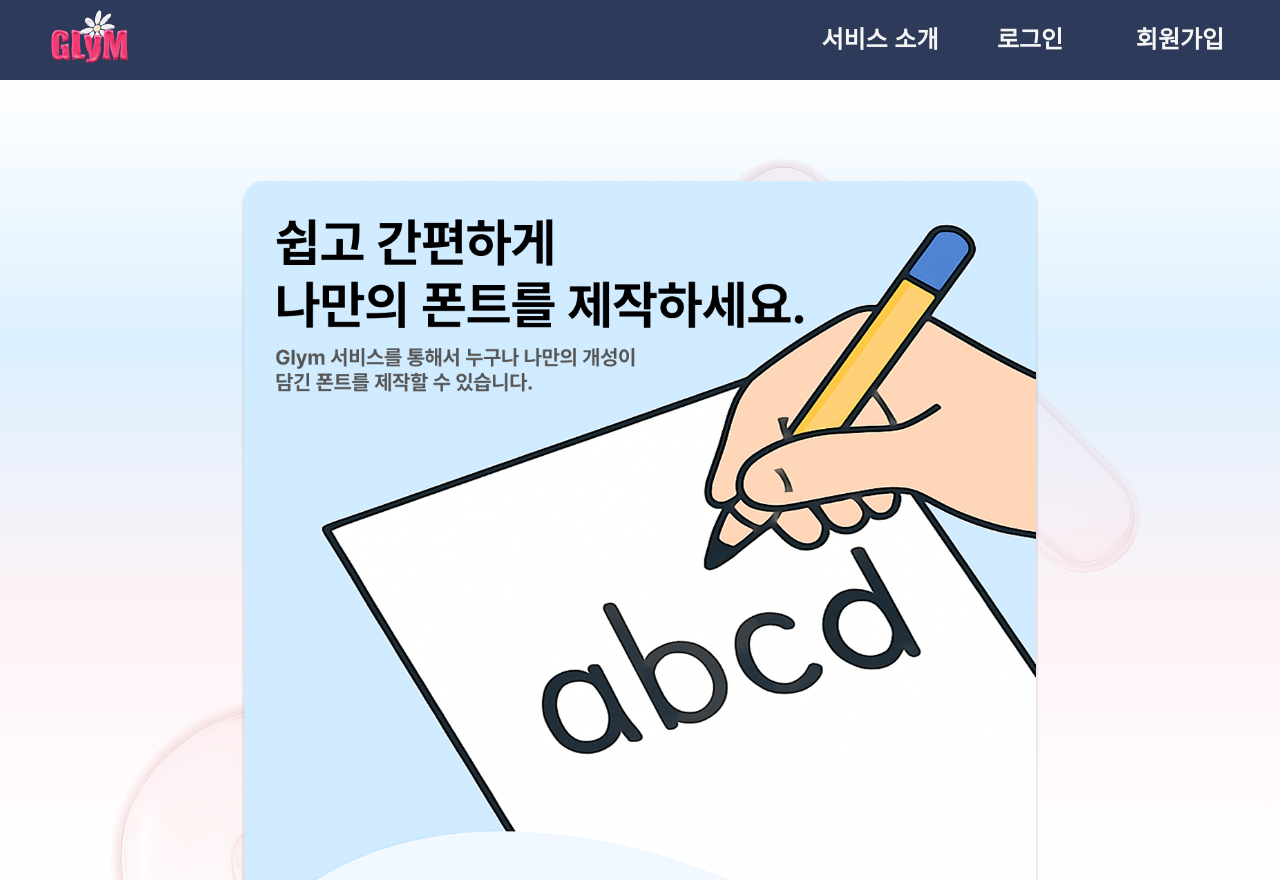
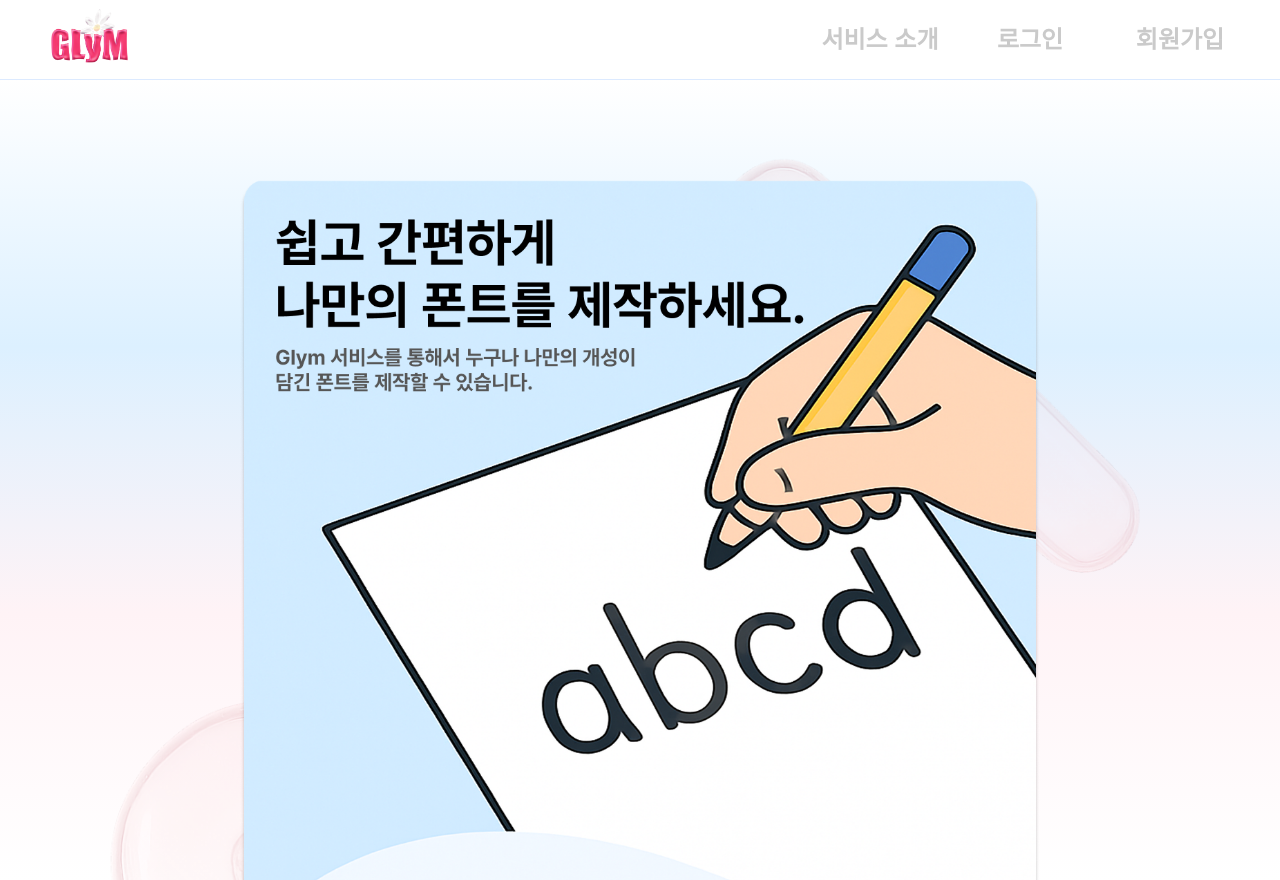
Before and after one commit to Glym-2025/glym-frontend, a React (Vite) app in the folder glym-app/: page / in a window 1280 px wide. Built offline with nearby package versions, Linux system fonts and the light colour scheme.

Commit message:
resolve: NavBar.jsx merge conflict

```diff
--- a/glym-app/src/shared/components/NavBar.jsx
+++ b/glym-app/src/shared/components/NavBar.jsx
@@ -13,7 +13,8 @@ const Nav = styled.nav`
     align-items: center;
 
     padding: 0 40px;
-    background-color: #2E3A59;
+    border-bottom: 1px solid #dceaff;
+    background-color: #ffffff;
 `;
 
 const LogoBox = styled.div`
@@ -41,7 +42,7 @@ const Menu = styled(Link)`
     place-items: center;
 
     ${font(24, 600, 1.5)}
-    color: #F5F5F5;
+    color: #CACACA;
     text-decoration: none;
 
     &:hover {
--- a/glym-app/src/styles/GlobalStyle.js
+++ b/glym-app/src/styles/GlobalStyle.js
@@ -9,7 +9,7 @@ const GlobalStyle = createGlobalStyle`
   }
 
   body {
-    background-color: #F5F5F5;
+    background-color:rgb(255, 255, 255);
   }
 
   .ql-container, .ql-editor {
```
